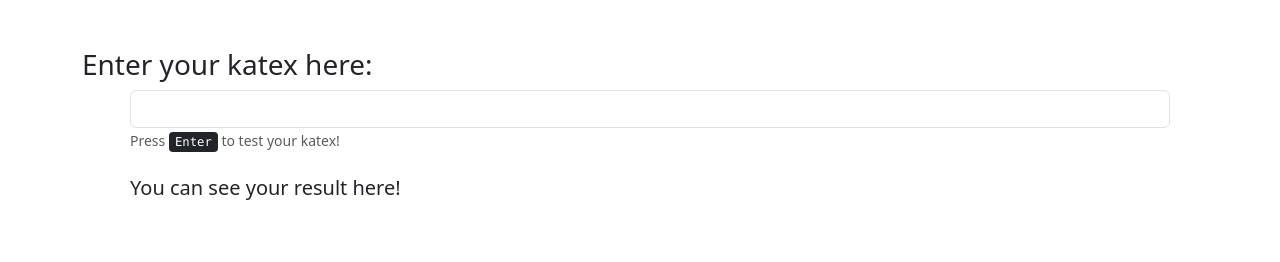
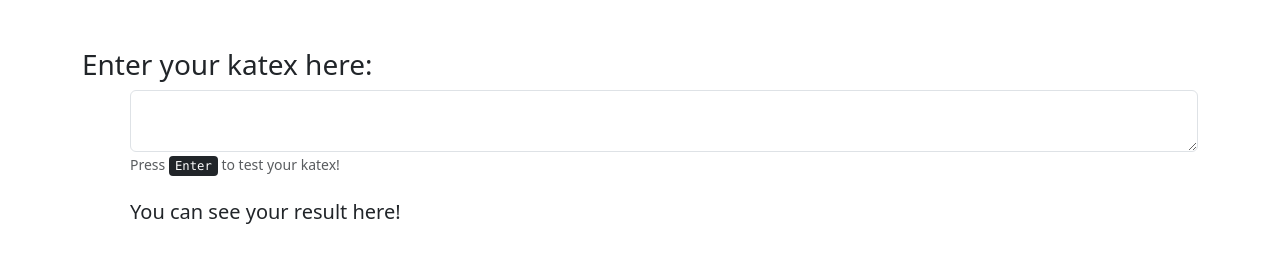
Before and after one commit to Sivayogeith/test-katex, a plain HTML site: page index.html in a window 1280 px wide. Drawn offline with nearby package versions, Linux system fonts and the light colour scheme.

Commit message:
feat: made input bigger with textarea

```diff
--- a/index.html
+++ b/index.html
@@ -3,7 +3,7 @@
   <head>
     <meta charset="utf-8" />
     <meta name="viewport" content="width=device-width, initial-scale=1" />
-    <title>Text Your Katex! by themeowingsage</title>
+    <title>Text Your Katex!</title>
     <link
       rel="stylesheet"
       href="https://cdn.jsdelivr.net/npm/katex@0.16.11/dist/katex.min.css"
@@ -23,17 +23,12 @@
       integrity="sha384-QWTKZyjpPEjISv5WaRU9OFeRpok6YctnYmDr5pNlyT2bRjXh0JMhjY6hW+ALEwIH"
       crossorigin="anonymous"
     />
-    <style>
-      #tex {
-        width: 65rem;
-      }
-    </style>
   </head>
   <body>
     <div class="container mt-5">
       <h3>Enter your katex here:</h3>
       <div class="ms-5">
-        <input id="tex" class="form-control" type="text"/>
+        <textarea id="tex" class="form-control"></textarea>
         <span class="form-text" >Press <kbd>Enter</kbd> to test your katex!</span>
       </div>
       <h5 class="ms-5 mt-4" id="result-tex">You can see your result here!</h5>
```
